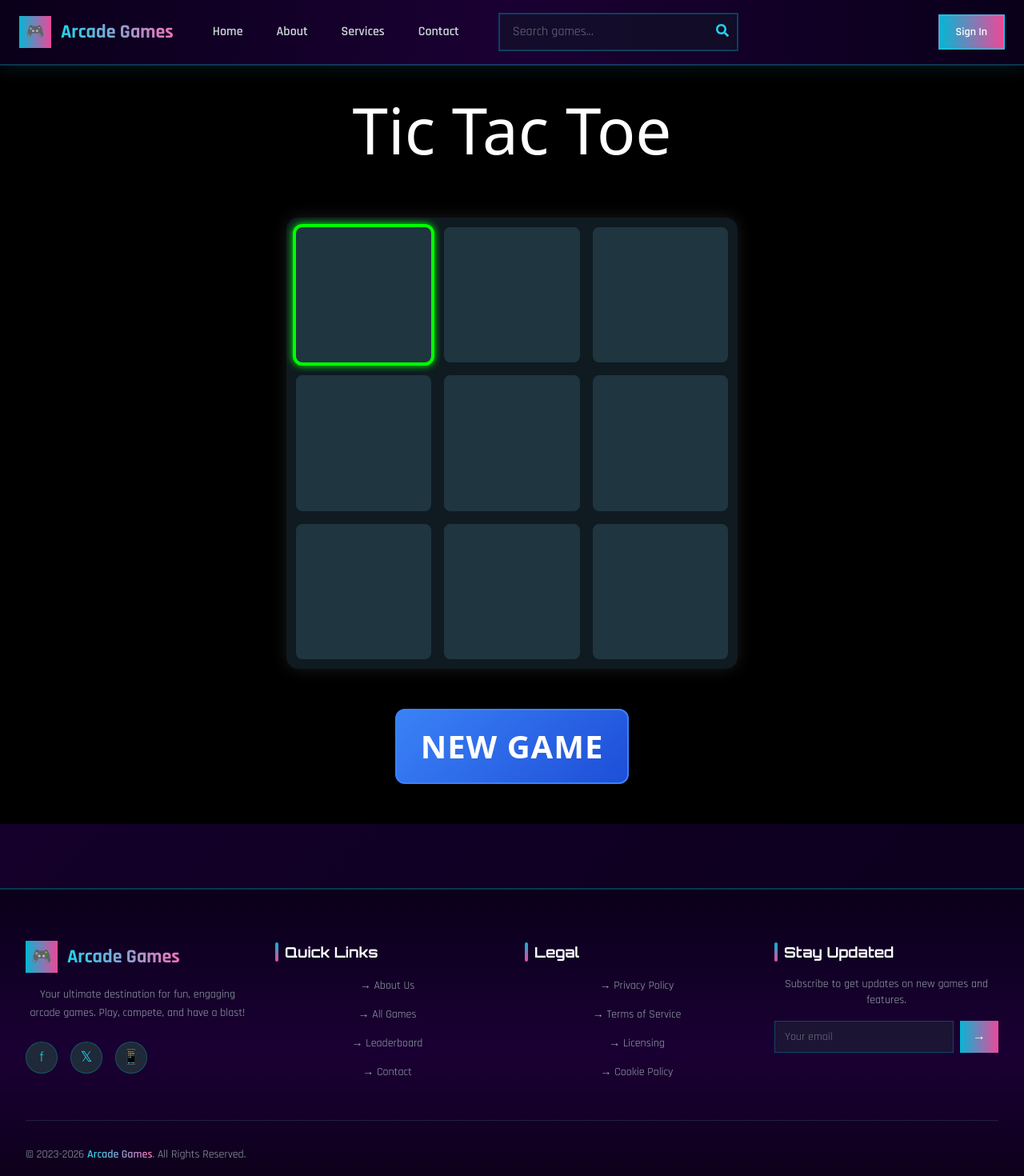
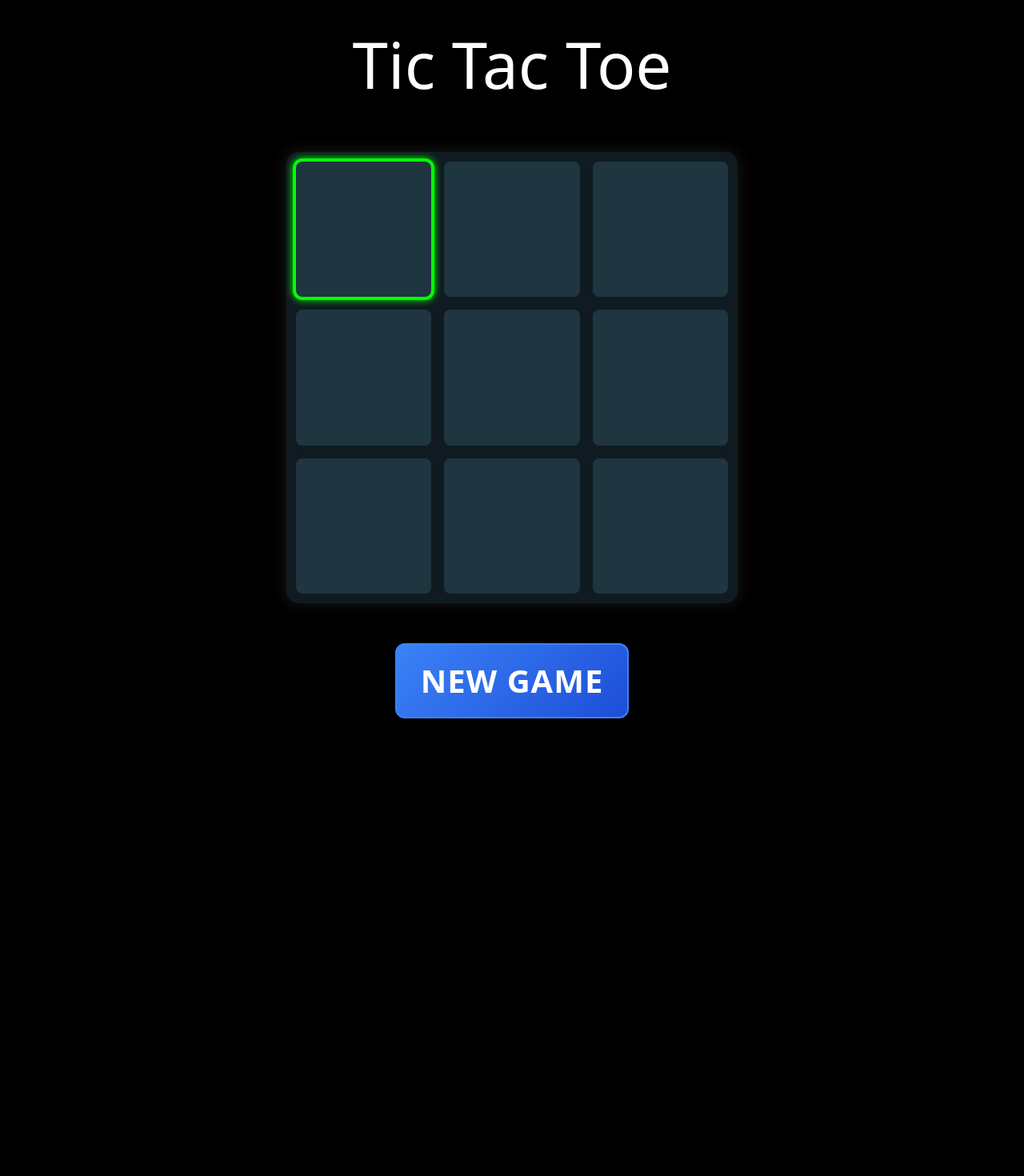
Before and after one commit to shaman463/Arcade-KCP, a React (Vite) app: page /TicTacToe in a window 1280 px wide. Shown: the top 1470 px of the page at 80% size. After the commit the page ends 948 px from the top, so only its background shows below. Built offline with nearby package versions, Linux system fonts and the light colour scheme; a web font is replaced by a local one.

Commit message:
Made some changes removed navbar and footer from every game

```diff
--- a/src/Games/MemoryCardGame.jsx
+++ b/src/Games/MemoryCardGame.jsx
@@ -1,9 +1,7 @@
 import React, { useState, useEffect, useCallback } from 'react'
 import './MemoryCardGame.css'
 import SingleCard from './SingleCard'
-import Navbar from '../components/Navbar'
 import { Helmet } from 'react-helmet'
-import Footer from '../components/Footer'
 
 const cardImages = [
   { "src": "/img/helmet-1.png", matched: false },
@@ -92,7 +90,6 @@ const MemoryCardGame = () => {
 
   return (
     <>
-      <Navbar />
       <Helmet>
         <title>Arcade:  Memory Game</title>
       </Helmet>
@@ -117,7 +114,6 @@ const MemoryCardGame = () => {
           ))}
         </div>
       </div>
-      <Footer/>
     </>
   )
 }
--- a/src/Games/TicTacToe.jsx
+++ b/src/Games/TicTacToe.jsx
@@ -1,9 +1,8 @@
 import React, { useRef, useEffect } from 'react'
 import { useState } from 'react'
-import Navbar from '../components/Navbar'
 import { Helmet } from 'react-helmet'
 import './TicTacToe.css'
-import Footer from '../components/Footer'
+
 
 const TicTacToe = () => {
     const [gameData, setGameData] = useState(Array(9).fill(""))
@@ -152,7 +151,6 @@ const TicTacToe = () => {
 
     return (
         <>
-            <Navbar />
             <Helmet>
                 <title>
                     Arcade: TicTacToe
@@ -173,7 +171,7 @@ const TicTacToe = () => {
                 </div>
                 <button onClick={() => { reset() }} className='tic-button'>New Game</button>
             </div>
-            <Footer />
+
         </>
     )
 }
--- a/src/Games/rockpaper.jsx
+++ b/src/Games/rockpaper.jsx
@@ -1,9 +1,7 @@
 import "./rockpaper.css";
 import { FaHandRock, FaHandPaper, FaHandScissors, FaHandLizard, FaHandSpock } from "react-icons/fa";
 import { useState } from "react";
-import Navbar from "../components/Navbar";
 import { Helmet } from "react-helmet";
-import Footer from "../components/Footer";
 
 const actions = {
   rock: ["scissors", "lizard"],
@@ -114,7 +112,6 @@ const Rockpaper = () => {
 
   return (
     <>
-      <Navbar />
       <Helmet>
         <title>
           Arcade: Rock Paper scissors
@@ -141,7 +138,6 @@ const Rockpaper = () => {
           <ShowWinner winner={winner} />
         </div>
       </div>
-      <Footer/>
     </>
 
   );
--- a/src/Games/snake.jsx
+++ b/src/Games/snake.jsx
@@ -4,9 +4,7 @@ import Food from "./Food";
 import Menu from "../components/Menu";
 import Snaker from "./Snaker";
 import "./snake.css";
-import Navbar from "../components/Navbar";
 import { Helmet } from "react-helmet";
-import Footer from "../components/Footer";
 
 const getRandomFood = () => {
     let min = 1;
@@ -264,7 +262,6 @@ const Snake = () => {
     const { route, snakeDots, food } = gameState;
     return (
         <>
-        <Navbar/>
         <Helmet>
             <title>
                 Arcade: Snake Game
@@ -290,7 +287,6 @@ const Snake = () => {
                 </div>
             )}
         </div>
-        <Footer/>
         </>
     );
 };
```
